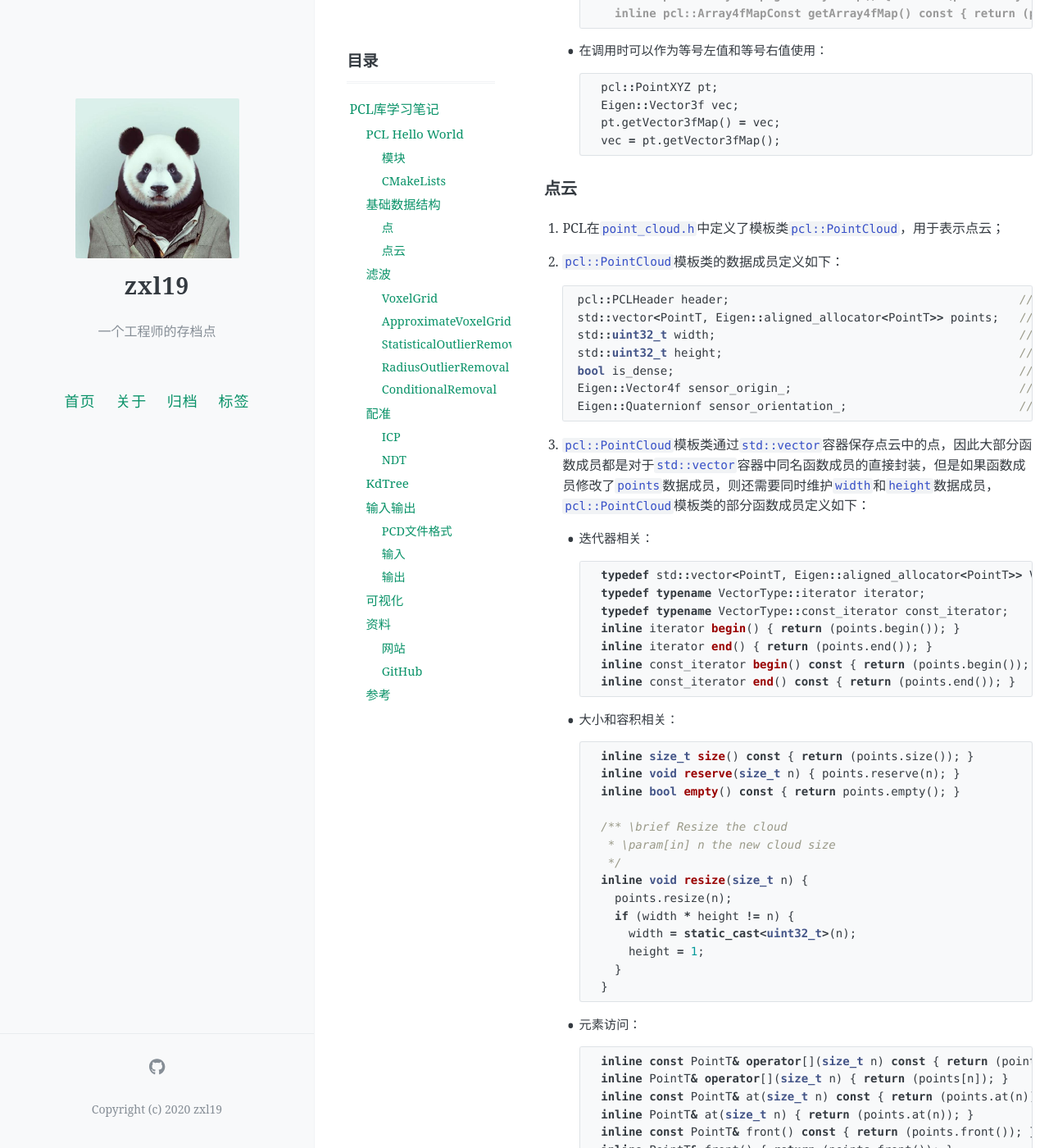
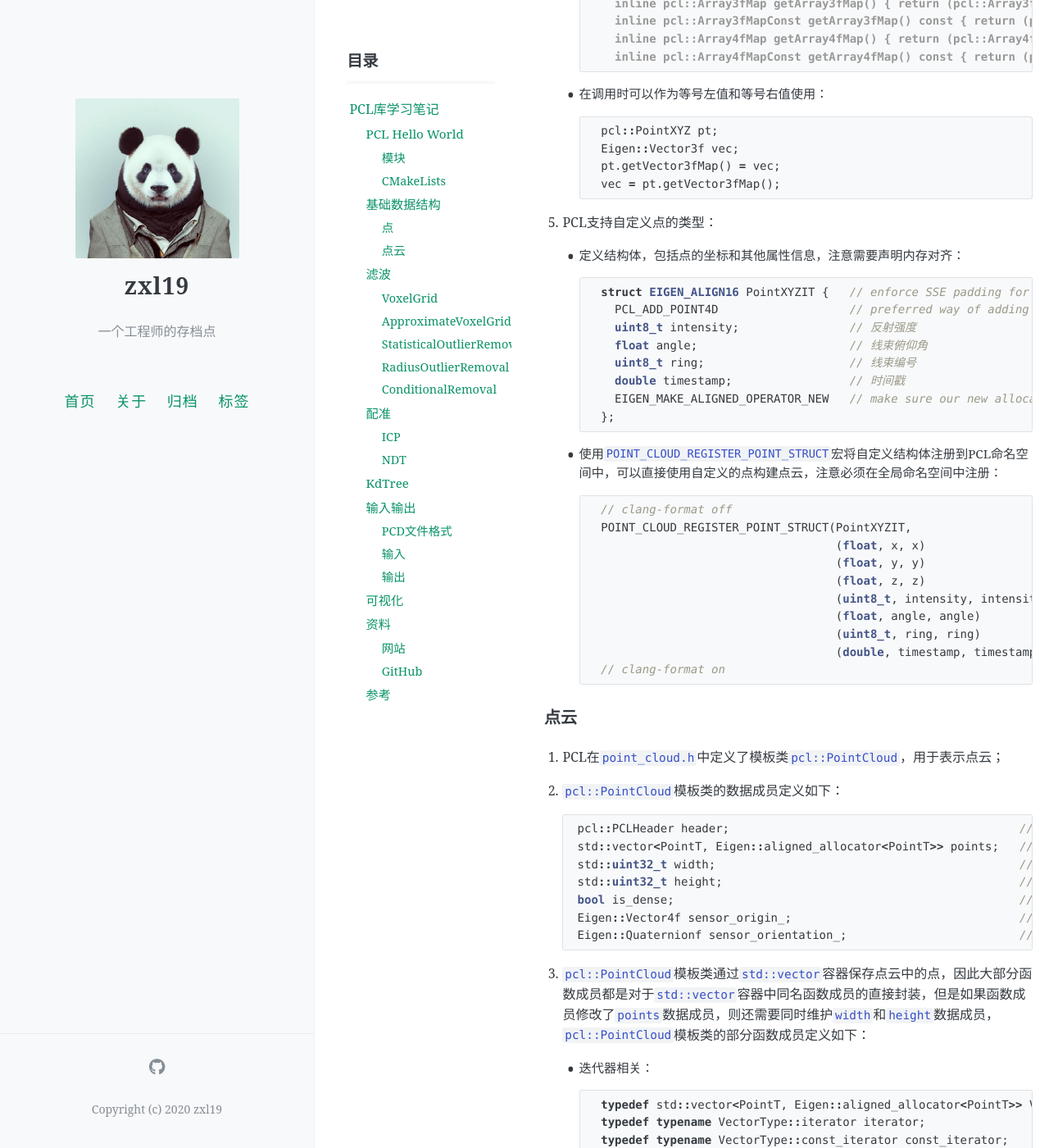
Before and after one commit to zxl19/zxl19.github.io, a Jekyll site: the page built from _posts/2021-11-28-pcl-note.md, in a window 1280 px wide and 1400 px high, scrolled down 3993 px. Shown: the whole window at 82% size. Built offline with Jekyll 4.4.1, drawn with Linux system fonts in a browser that asks for light colours; comment, search, counter and statistics services are not loaded; some of the changed text lies outside the part shown.

Commit message:
Update Posts

````diff
--- a/_posts/2021-11-28-pcl-note.md
+++ b/_posts/2021-11-28-pcl-note.md
@@ -128,6 +128,7 @@ target_link_libraries(pcd_write_test ${PCL_LIBRARIES})
 
     - 点的坐标为float类型；
     - 可以通过结构体的数据成员直接读写对应的属性值；
+    - 可以利用由于内存对齐多出来的`data[3]`保存信息，但是需要注意是float类型，防止截断；
 
 3. 点的定义和初始化：
 
@@ -192,6 +193,36 @@ target_link_libraries(pcd_write_test ${PCL_LIBRARIES})
         Eigen::Vector3f vec;
         pt.getVector3fMap() = vec;
         vec = pt.getVector3fMap();
+        ```
+
+5. PCL支持自定义点的类型：
+
+    - 定义结构体，包括点的坐标和其他属性信息，注意需要声明内存对齐：
+
+        ```cpp
+        struct EIGEN_ALIGN16 PointXYZIT {   // enforce SSE padding for correct memory alignment
+          PCL_ADD_POINT4D                   // preferred way of adding a XYZ+padding
+          uint8_t intensity;                // 反射强度
+          float angle;                      // 线束俯仰角
+          uint8_t ring;                     // 线束编号
+          double timestamp;                 // 时间戳
+          EIGEN_MAKE_ALIGNED_OPERATOR_NEW   // make sure our new allocators are aligned
+        };
+        ```
+
+    - 使用`POINT_CLOUD_REGISTER_POINT_STRUCT`宏将自定义结构体注册到PCL命名空间中，可以直接使用自定义的点构建点云，注意必须在全局命名空间中注册：
+
+        ```cpp
+        // clang-format off
+        POINT_CLOUD_REGISTER_POINT_STRUCT(PointXYZIT,
+                                          (float, x, x)
+                                          (float, y, y)
+                                          (float, z, z)
+                                          (uint8_t, intensity, intensity)
+                                          (float, angle, angle)
+                                          (uint8_t, ring, ring)
+                                          (double, timestamp, timestamp))
+        // clang-format on
         ```
 
 ### 点云
@@ -715,7 +746,7 @@ while(!viewer.wasStopped()) {
 
 ### 网站
 
-1. [pcl](https://pcl.readthedocs.io/en/latest/)
+1. [pcl](https://pcl.readthedocs.io/projects/tutorials/en/master/)
 2. [pcl-docs](https://pcl-docs.readthedocs.io/en/latest/)
 3. [PCL(Point Cloud Library)学习指南&资料推荐（2023版）-双愚的文章-知乎](https://zhuanlan.zhihu.com/p/268524083)
 4. [PCL(Point Cloud Library)学习入门指南&代码实践(最新版)](https://www.bilibili.com/video/BV1HS4y1y7AB)
@@ -730,8 +761,9 @@ while(!viewer.wasStopped()) {
 ## 参考
 
 1. [pcl::PointXYZRGBA-Stack Overflow](https://stackoverflow.com/questions/15999331/how-can-i-change-rgb-values-of-pclpointxyzrgba)
-2. [Using STL Containers with Eigen](https://eigen.tuxfamily.org/dox/group__TopicStlContainers.html)
-3. [点云与点云指针类型转换1-CSDN博客](https://blog.csdn.net/h287850870/article/details/80988552)
-4. [点云与点云指针类型转换2-CSDN博客](https://blog.csdn.net/tfb760/article/details/115101393)
-5. [关于PCL库中makeshared转换智能指针的问题-小透明的文章-知乎](https://zhuanlan.zhihu.com/p/442236714)
-6. [pcl_viewer-CSDN博客](https://blog.csdn.net/qq_39779233/article/details/106985091)
+2. [PCL新增自定义点类型-飞我执笔的文章-知乎](https://zhuanlan.zhihu.com/p/458373010)
+3. [Using STL Containers with Eigen](https://eigen.tuxfamily.org/dox/group__TopicStlContainers.html)
+4. [点云与点云指针类型转换1-CSDN博客](https://blog.csdn.net/h287850870/article/details/80988552)
+5. [点云与点云指针类型转换2-CSDN博客](https://blog.csdn.net/tfb760/article/details/115101393)
+6. [关于PCL库中makeshared转换智能指针的问题-小透明的文章-知乎](https://zhuanlan.zhihu.com/p/442236714)
+7. [pcl_viewer-CSDN博客](https://blog.csdn.net/qq_39779233/article/details/106985091)
````
Also changed, not shown: _posts/2020-10-16-paper-writing.md (+1 -1 lines), _posts/2020-10-19-vscode-cpp.md (+1 -1 lines), _posts/2021-05-25-slam-tool.md (+4 -3 lines), _posts/2021-09-19-stl-note.md (+1 -1 lines), _posts/2023-03-28-python-package.md (+1 -1 lines).
